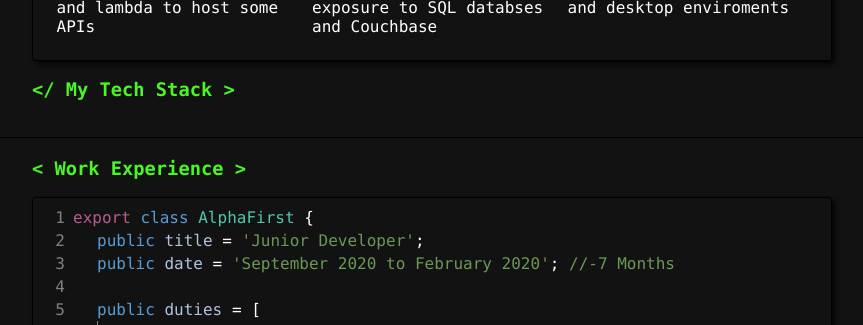
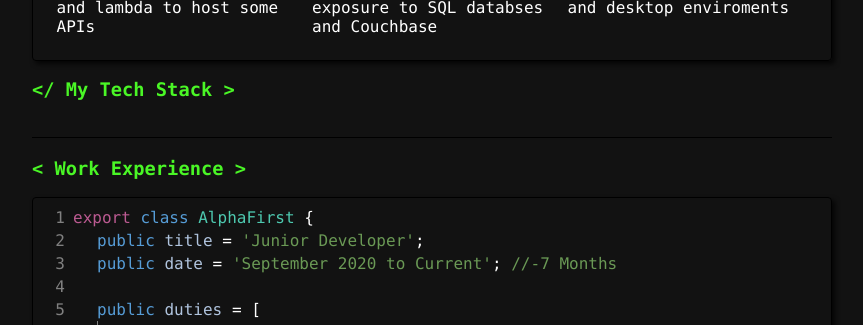
Before and after one commit to BrooklynP/portfolio, an Angular app: page /about in a window 1280 px wide. Shown: the part 800-1125 px from the top of the page, without its empty margins (208-1071 px from the left). Built offline with nearby package versions, Linux system fonts and the light colour scheme.

Commit message:
cleaned up dates on work tiles

```diff
--- a/src/app/components/work-tile/work-tile.component.html
+++ b/src/app/components/work-tile/work-tile.component.html
@@ -4,7 +4,7 @@
     <p><span class="number">2</span><span class="modifier indent1">public </span>  <span class="memberName">title
         </span> = <span class="string">'{{title}}'</span>;</p>
     <p><span class="number">3</span><span class="modifier indent1">public </span> <span class="memberName">date
-        </span> = <span class="string">'{{startDate | customDate}} to {{endDate  | customDate}}'</span>; <span class="comment">//{{getLengthOfTime()}} Months</span></p>
+        </span> = <span class="string">'{{startDate | customDate}} to {{endDateProvided ? (endDate  | customDate) : 'Current'}}'</span>; <span class="comment">//{{getLengthOfTime()}} Months</span></p>
     <p><span class="number">4</span></p>
     <p><span class="number">5</span>
         <span class="modifier indent1">public </span> <span class="memberName">duties </span> = [<br>
--- a/src/app/components/work-tile/work-tile.component.ts
+++ b/src/app/components/work-tile/work-tile.component.ts
@@ -9,14 +9,21 @@ export class WorkTileComponent implements OnInit {
   @Input() company: string;
   @Input() title: string;
   @Input() startDate: Date;
-  @Input() endDate: Date = new Date();
+  @Input() endDate: Date;
   @Input() duties: Array<string>;
   @Input() techStack: any;
+
+  public endDateProvided = true;
 
   constructor() { }
 
   ngOnInit() {
+    if(!this.endDate){
+      this.endDate = new Date();
+      this.endDateProvided = false;
+    }
   }
+
   getLengthOfTime() {
     let months = 0;
     months = (this.endDate.getFullYear() - this.startDate.getFullYear()) * 12;
--- a/src/app/pages/about/about.component.scss
+++ b/src/app/pages/about/about.component.scss
@@ -169,3 +169,7 @@ footer{
 	justify-content: center;
 	margin: 16px;
 }
+
+.hr{
+	width: 800px;
+}
```
